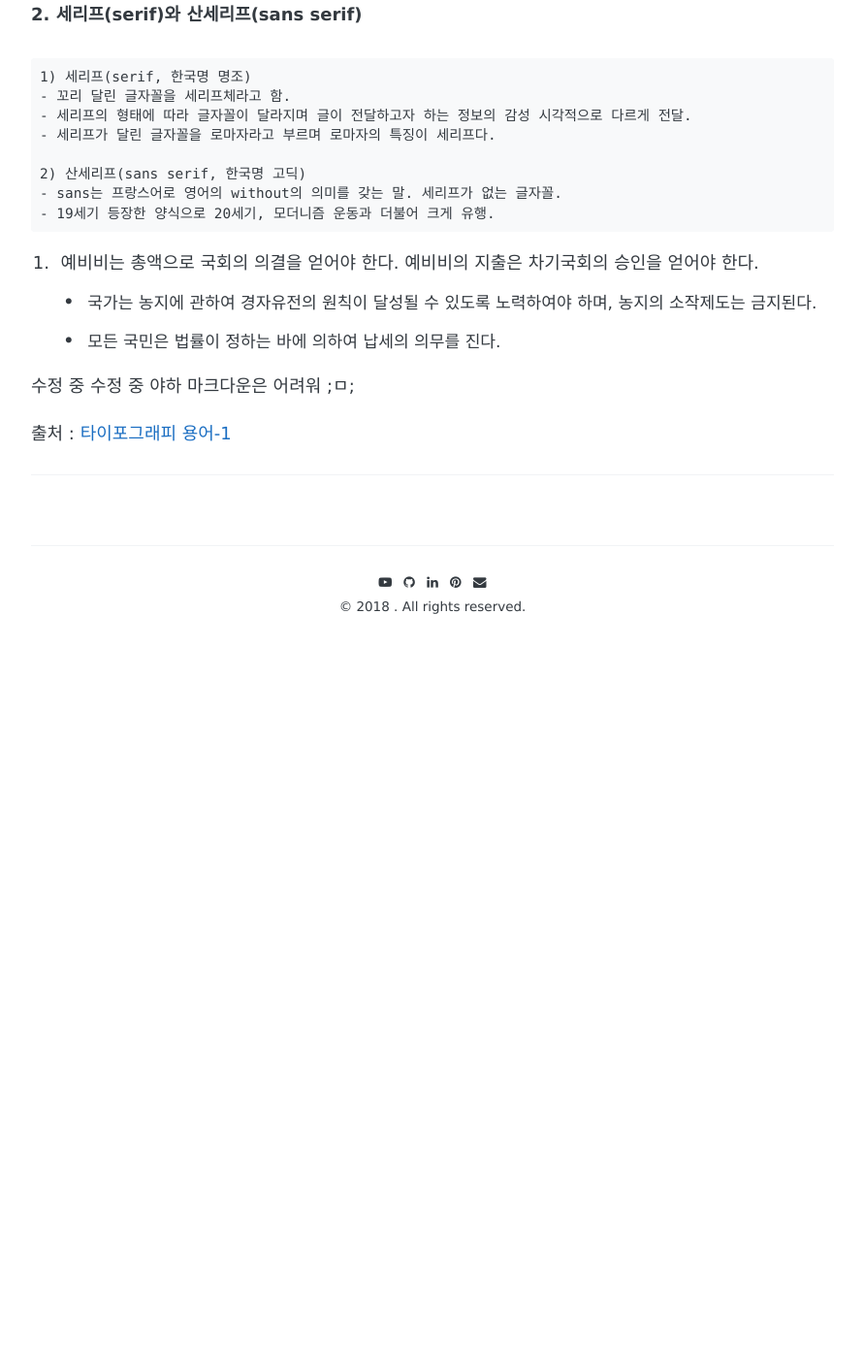
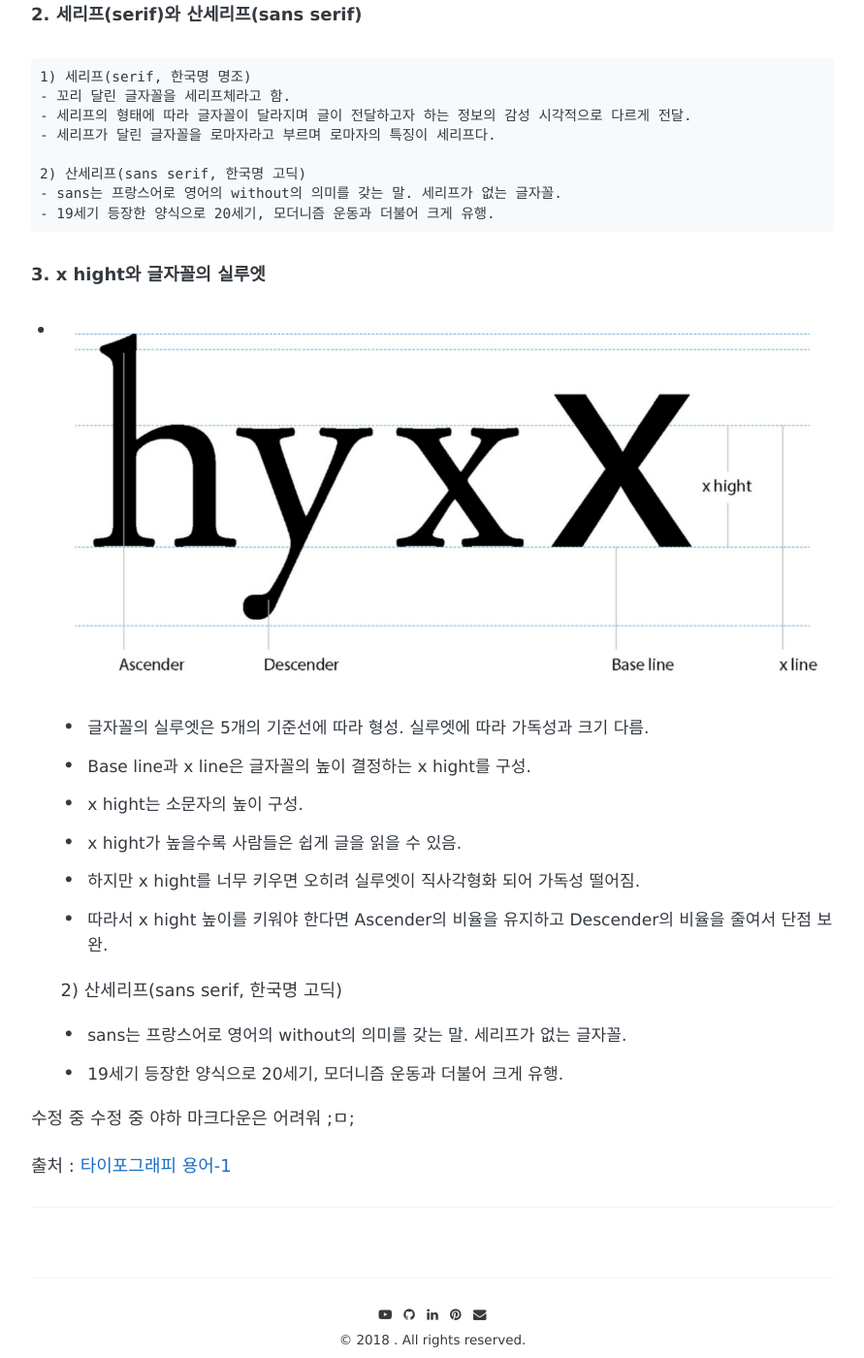
Before and after one commit to maeeemi/maeeemi.github.io, a Jekyll site: the page built from _posts/2018-08-20-Weekly-DIY-1.md, in a window 1280 px wide and 1400 px high, scrolled down 1362 px. Shown: the whole window at 97% size, without its empty margins (194-1085 px from the left). Built offline with Jekyll 4.4.1, drawn with Linux system fonts in a browser that asks for light colours; some web fonts are replaced; comment, search, counter and statistics services are not loaded; before the commit the page ends 2089 px from its top, so only the background shows below that.

Commit message:
무한 포스트 수정

```diff
--- a/_posts/2018-08-20-Weekly-DIY-1.md
+++ b/_posts/2018-08-20-Weekly-DIY-1.md
@@ -54,10 +54,20 @@ share: true
     - sans는 프랑스어로 영어의 without의 의미를 갖는 말. 세리프가 없는 글자꼴.
     - 19세기 등장한 양식으로 20세기, 모더니즘 운동과 더불어 크게 유행.
 
+##### 3. x hight와 글자꼴의 실루엣
+- ![xhight](/images/diy1_xhight.png)
+    - 글자꼴의 실루엣은 5개의 기준선에 따라 형성. 실루엣에 따라 가독성과 크기 다름.
+    - Base line과 x line은 글자꼴의 높이 결정하는 x hight를 구성.
+    - x hight는 소문자의 높이 구성.
+    - x hight가 높을수록 사람들은 쉽게 글을 읽을 수 있음.
+    - 하지만 x hight를 너무 키우면 오히려 실루엣이 직사각형화 되어 가독성 떨어짐.
+    - 따라서 x hight 높이를 키워야 한다면 Ascender의 비율을 유지하고 Descender의 비율을 줄여서 단점 보완.
 
-3. 예비비는 총액으로 국회의 의결을 얻어야 한다. 예비비의 지출은 차기국회의 승인을 얻어야 한다.
- * 국가는 농지에 관하여 경자유전의 원칙이 달성될 수 있도록 노력하여야 하며, 농지의 소작제도는 금지된다.
- * 모든 국민은 법률이 정하는 바에 의하여 납세의 의무를 진다.
+    2) 산세리프(sans serif, 한국명 고딕)
+    - sans는 프랑스어로 영어의 without의 의미를 갖는 말. 세리프가 없는 글자꼴.
+    - 19세기 등장한 양식으로 20세기, 모더니즘 운동과 더불어 크게 유행.
+
+
 
 
 수정 중 수정 중 야하 마크다운은 어려워 ;ㅁ;
```
Also changed, not shown: _posts/2018-08-19-Weekly-DIY-0.md (+1 -1 lines), about.md (+2 -4 lines), images/diy1_xhight.png (added), images/image.png (deleted).
